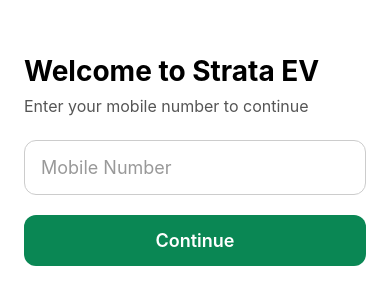
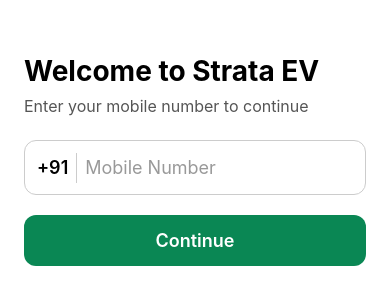
Before and after one commit to Vishnu2116/StrataEVMobileApp, a React Native app: screen / in a window 390 px wide. Shown: the part 262-566 px from the top of the page. Built offline with nearby package versions, Linux system fonts and the light colour scheme; no server answers.

Commit message:
working step 3.3

```diff
--- a/src/navigation/AuthNavigator.tsx
+++ b/src/navigation/AuthNavigator.tsx
@@ -2,6 +2,9 @@
 import { createNativeStackNavigator } from "@react-navigation/native-stack";
 
 import LoginScreen from "../screens/LoginScreen";
+import OTPScreen from "../screens/OTPScreen";
+// NameScreen will be added in Step 3.4
+// For now we keep TempScreen until we build it
 
 export type AuthStackParamList = {
   Login: undefined;
@@ -19,7 +22,7 @@
   return (
     <Stack.Navigator screenOptions={{ headerShown: false }}>
       <Stack.Screen name="Login" component={LoginScreen} />
-      <Stack.Screen name="OTP" component={TempScreen} />
+      <Stack.Screen name="OTP" component={OTPScreen} />
       <Stack.Screen name="Name" component={TempScreen} />
     </Stack.Navigator>
   );
--- a/src/screens/LoginScreen.tsx
+++ b/src/screens/LoginScreen.tsx
@@ -12,21 +12,25 @@
 
   const handleContinue = () => {
     if (phone.length < 10) {
-      alert("Enter a valid mobile number");
+      alert("Enter a valid 10-digit mobile number");
       return;
     }
 
-    navigation.navigate("OTP", { phone });
+    const fullPhone = "+91" + phone;
+    navigation.navigate("OTP", { phone: fullPhone });
   };
 
   return (
     <View style={styles.container}>
       <Text style={styles.title}>Welcome to Strata EV</Text>
-
       <Text style={styles.subtitle}>Enter your mobile number to continue</Text>
 
+      {/* Phone Input with +91 Prefix */}
+      <View style={styles.phoneContainer}>
+        <Text style={styles.countryCode}>+91</Text>
+        <View style={styles.divider} />
         <TextInput
-        style={styles.input}
+          style={styles.inputFlex}
           keyboardType="phone-pad"
           placeholder="Mobile Number"
           placeholderTextColor="#999"
@@ -34,6 +38,7 @@
           maxLength={10}
           onChangeText={setPhone}
         />
+      </View>
 
       <TouchableOpacity style={styles.button} onPress={handleContinue}>
         <Text style={styles.buttonText}>Continue</Text>
@@ -60,16 +65,39 @@
     color: "#555",
     marginBottom: 24,
   },
-  input: {
-    height: 55,
+
+  // Phone Row Container
+  phoneContainer: {
+    flexDirection: "row",
+    alignItems: "center",
     borderWidth: 1,
     borderColor: "#ccc",
     borderRadius: 12,
-    paddingHorizontal: 16,
+    height: 55,
+    paddingHorizontal: 12,
+    marginBottom: 20,
+  },
+
+  countryCode: {
     fontSize: 18,
-    marginBottom: 20,
+    fontWeight: "600",
+    color: "#000",
+    marginRight: 8,
+  },
+
+  divider: {
+    width: 1,
+    height: 30,
+    backgroundColor: "#ccc",
+    marginRight: 8,
+  },
+
+  inputFlex: {
+    flex: 1,
+    fontSize: 18,
     color: "#000",
   },
+
   button: {
     backgroundColor: "#0A8754",
     paddingVertical: 15,
--- /dev/null
+++ b/src/screens/OTPScreen.tsx
@@ -0,0 +1,88 @@
+import React, { useState } from "react";
+import {
+  View,
+  Text,
+  TextInput,
+  TouchableOpacity,
+  StyleSheet,
+} from "react-native";
+
+export default function OTPScreen({ route, navigation }: any) {
+  const { phone } = route.params;
+  const [code, setCode] = useState("");
+
+  const handleVerify = () => {
+    if (code.length < 6) {
+      alert("Enter a valid 6-digit OTP");
+      return;
+    }
+
+    // In this step we only navigate, no Firebase yet
+    navigation.navigate("Name", { uid: "TEMP_UID" });
+  };
+
+  return (
+    <View style={styles.container}>
+      <Text style={styles.title}>Verify OTP</Text>
+
+      <Text style={styles.subtitle}>OTP sent to {phone}</Text>
+
+      <TextInput
+        style={styles.input}
+        keyboardType="number-pad"
+        placeholder="Enter 6-digit OTP"
+        placeholderTextColor="#999"
+        value={code}
+        onChangeText={setCode}
+        maxLength={6}
+      />
+
+      <TouchableOpacity style={styles.button} onPress={handleVerify}>
+        <Text style={styles.buttonText}>Continue</Text>
+      </TouchableOpacity>
+    </View>
+  );
+}
+
+const styles = StyleSheet.create({
+  container: {
+    flex: 1,
+    backgroundColor: "#fff",
+    paddingHorizontal: 24,
+    justifyContent: "center",
+  },
+  title: {
+    fontSize: 28,
+    fontWeight: "700",
+    marginBottom: 8,
+    color: "#000",
+  },
+  subtitle: {
+    fontSize: 16,
+    color: "#555",
+    marginBottom: 24,
+  },
+  input: {
+    height: 55,
+    borderWidth: 1,
+    borderColor: "#ccc",
+    borderRadius: 12,
+    paddingHorizontal: 16,
+    fontSize: 20,
+    letterSpacing: 4,
+    textAlign: "center",
+    marginBottom: 20,
+    color: "#000",
+  },
+  button: {
+    backgroundColor: "#0A8754",
+    paddingVertical: 15,
+    borderRadius: 12,
+    alignItems: "center",
+  },
+  buttonText: {
+    color: "#fff",
+    fontSize: 18,
+    fontWeight: "600",
+  },
+});
```
Lines whose indentation alone changed are shown as unchanged.
